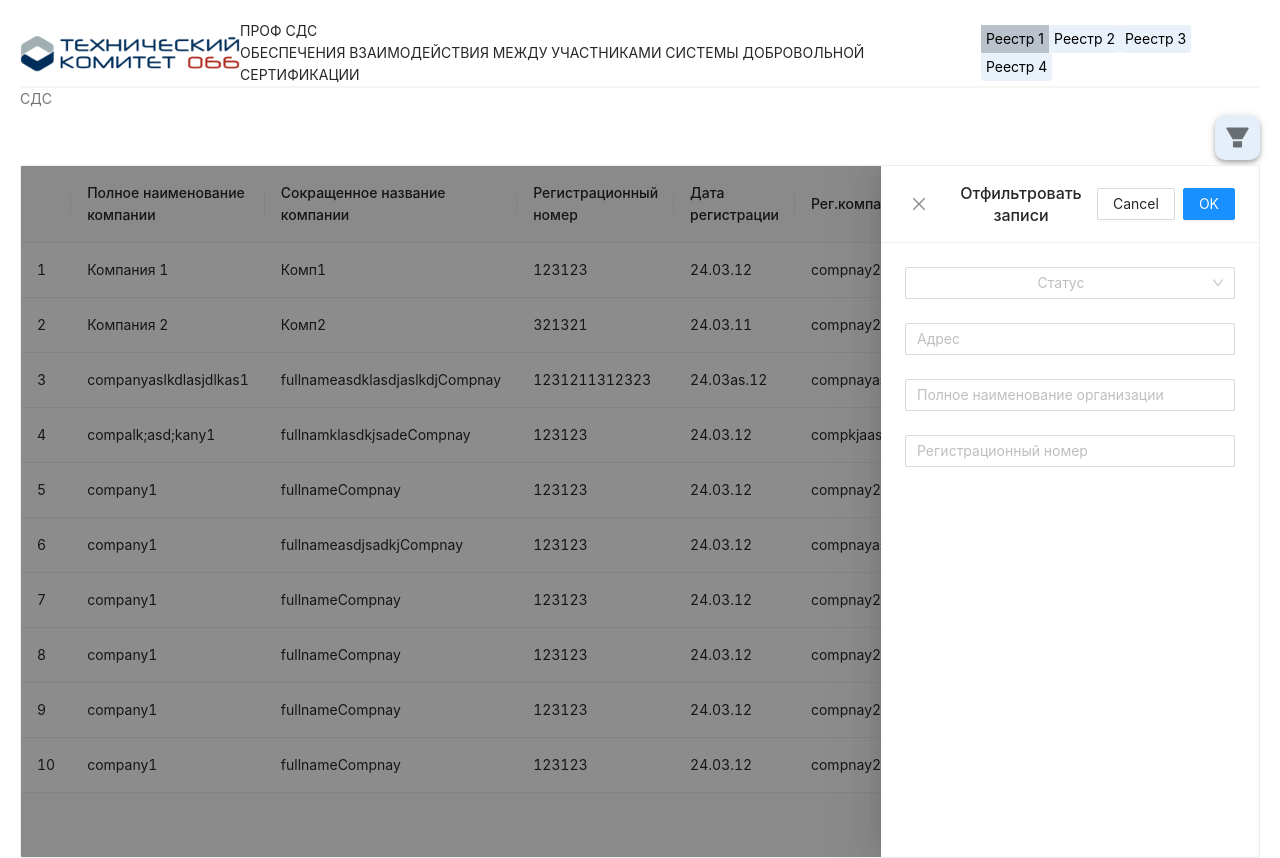
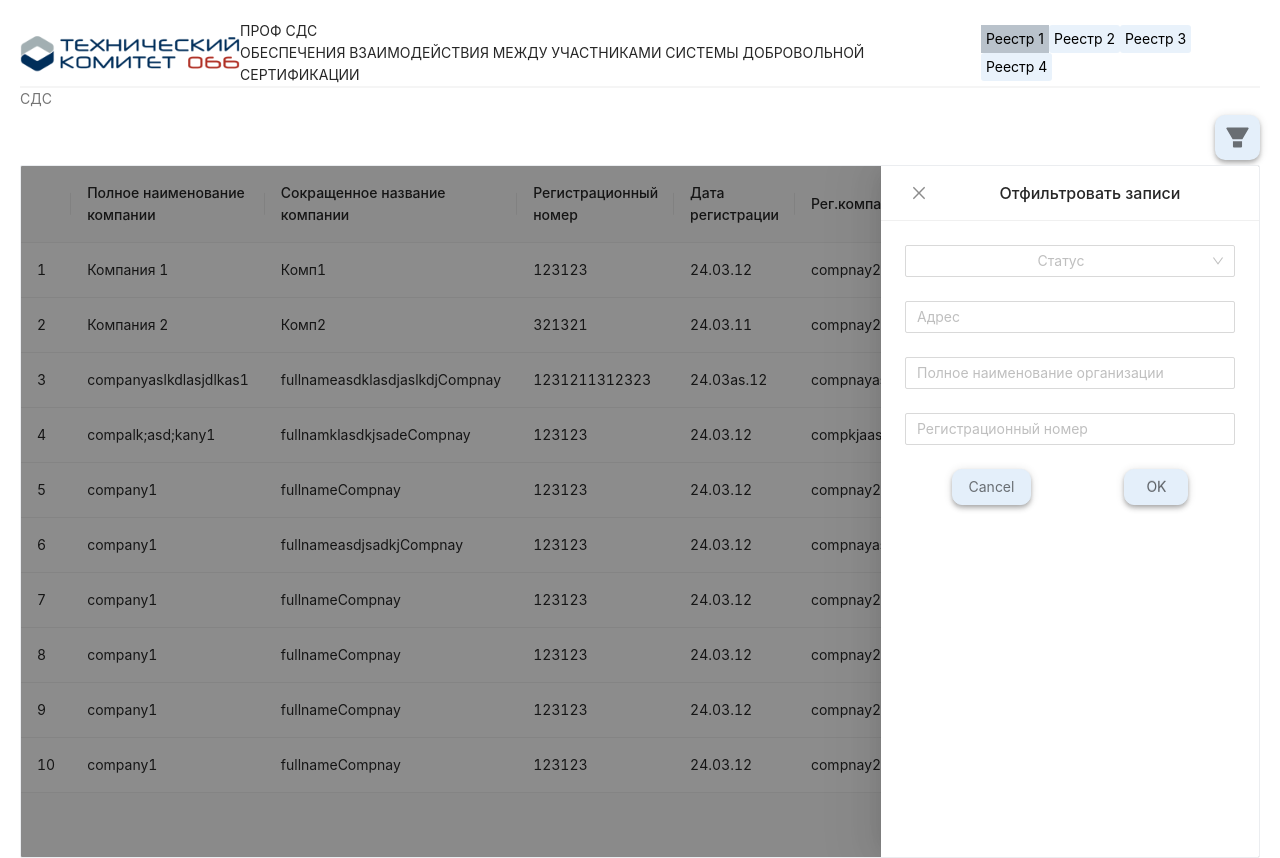
Before and after one commit to ErnisBadmae/reestr, a React (Create React App) app: page / in a window 1280 px wide. Both pictures are taken after a click on the element 1237 px from the left and 137 px from the top of the page. Built offline with nearby package versions, Linux system fonts and the light colour scheme.

Commit message:
fixButtnoStyle

```diff
--- a/src/assets/styles/index.scss
+++ b/src/assets/styles/index.scss
@@ -23,3 +23,15 @@ code {
 ::before {
   box-sizing: border-box;
 }
+
+.custom-button {
+  height: 36px !important;
+  min-width: 64px !important;
+  padding: 0 16px !important;
+  color: rgba(0, 0, 0, 0.54) !important;
+  background-color: #e4effa !important;
+  box-shadow: 0 2px 4px -1px rgba(0, 0, 0, 0.2), 0 4px 5px 0 rgba(0, 0, 0, 0.14),
+    0 1px 10px 0 rgba(0, 0, 0, 0.12) !important;
+  border-radius: 10px !important;
+  border-color: #e4effa !important;
+}
--- a/src/pages/registry-sro/registry-sro.js
+++ b/src/pages/registry-sro/registry-sro.js
@@ -126,28 +126,13 @@ export const RegistryRSO = () => {
             onClick={() => setFilterModalVisible(true)}
           />
         </div>
-        <div className='registry-sro__drawer-wrapper'>
+        <div className="registry-sro__drawer-wrapper">
           <Drawer
             getContainer={false}
             style={{ position: 'absolute' }}
             title="Отфильтровать записи"
             visible={filterModalVisible}
             onClose={() => setFilterModalVisible(false)}
-            extra={
-              <Space>
-                <Button onClick={() => setFilterModalVisible(false)}>
-                  Cancel
-                </Button>
-                <Button
-                  type="primary"
-                  onClick={() => {
-                    console.log(form.getFieldsValue());
-                  }}
-                >
-                  OK
-                </Button>
-              </Space>
-            }
           >
             <Form form={form}>
               <Form.Item name="state">
@@ -181,6 +166,23 @@ export const RegistryRSO = () => {
                 ></Input>
               </Form.Item>
             </Form>
+            <div className="registry-sro__buttons-wrapper">
+              <Button
+                className="custom-button"
+                onClick={() => setFilterModalVisible(false)}
+              >
+                Cancel
+              </Button>
+              <Button
+                className="custom-button"
+                type="primary"
+                onClick={() => {
+                  console.log(form.getFieldsValue());
+                }}
+              >
+                OK
+              </Button>
+            </div>
           </Drawer>
           {/* <Row>
           <Col xs={24}> */}
--- a/src/pages/registry-sro/registry-sro.scss
+++ b/src/pages/registry-sro/registry-sro.scss
@@ -26,12 +26,14 @@
   }
   &__drawer-wrapper {
     position: relative;
-    // height: 200px;
-    // padding: 48px;
     overflow: hidden;
     text-align: center;
     background: #fafafa;
     border: 1px solid #ebedf0;
     border-radius: 2px;
   }
+  &__buttons-wrapper{
+    display: flex;
+    justify-content: space-around;
+  }
 }
```
